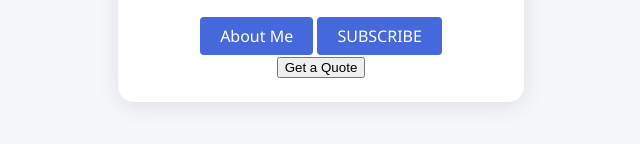
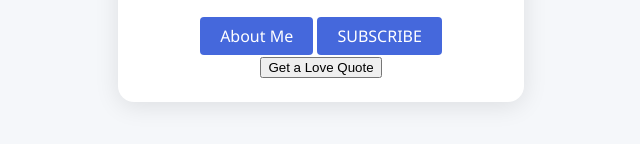
Before and after one commit to madhupatelpspk/profile-card, a plain HTML site: page index.html in a window 1280 px wide. Shown: the part 664-808 px from the top of the page, 319-959 px from the left. Drawn offline with Linux system fonts and the light colour scheme.

Commit message:
Update index.html

```diff
--- a/index.html
+++ b/index.html
@@ -184,7 +184,7 @@
     <a href="https://madhupatel.netlify.app" class="about-btn" target="_blank">About Me</a>
     <a href="https://youtube.com/@youtuberzx" class="about-btn" target="_blank">SUBSCRIBE</a>
 </div>
-    <button class="quote-btn" onclick="showQuote()">Get a Quote</button>
+    <button class="quote-btn" onclick="showQuote()">Get a Love Quote</button>
     <div class="quote-box" id="quoteBox"></div>
   </div>
   <script>
```
